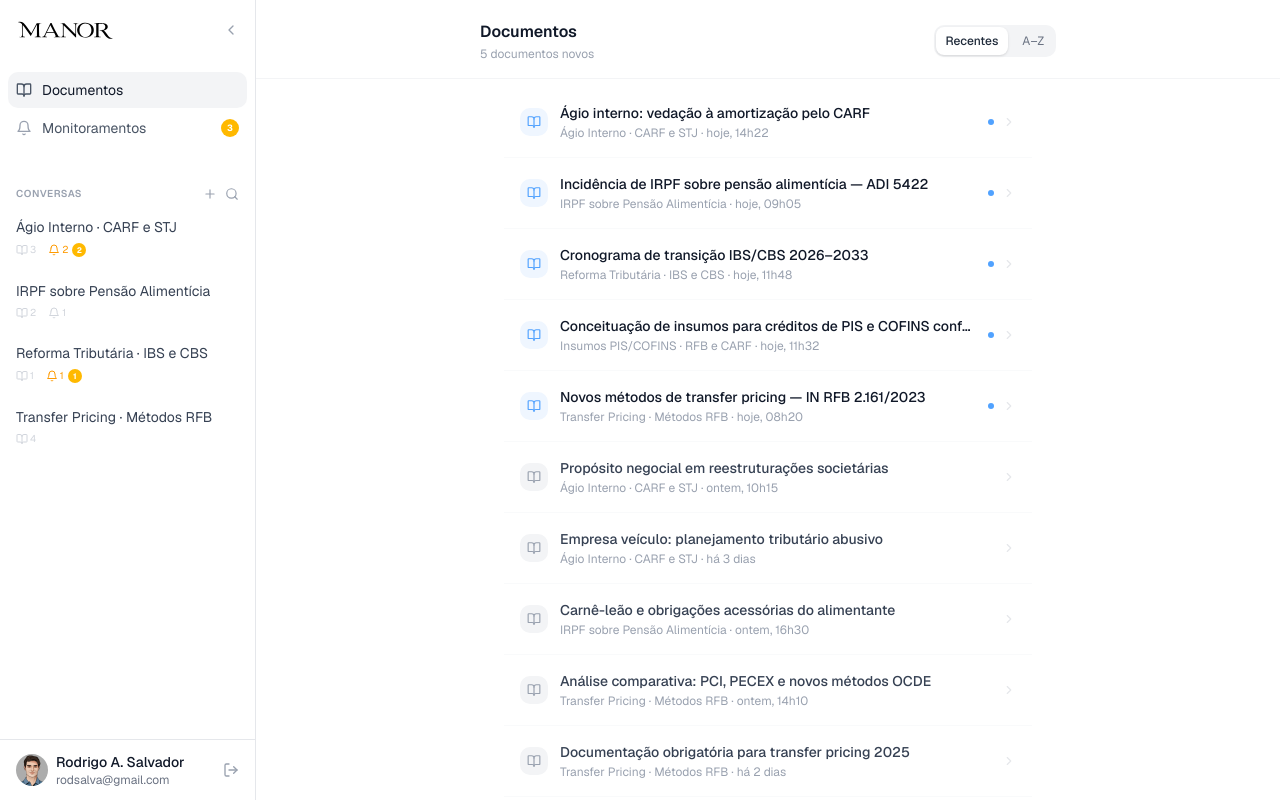
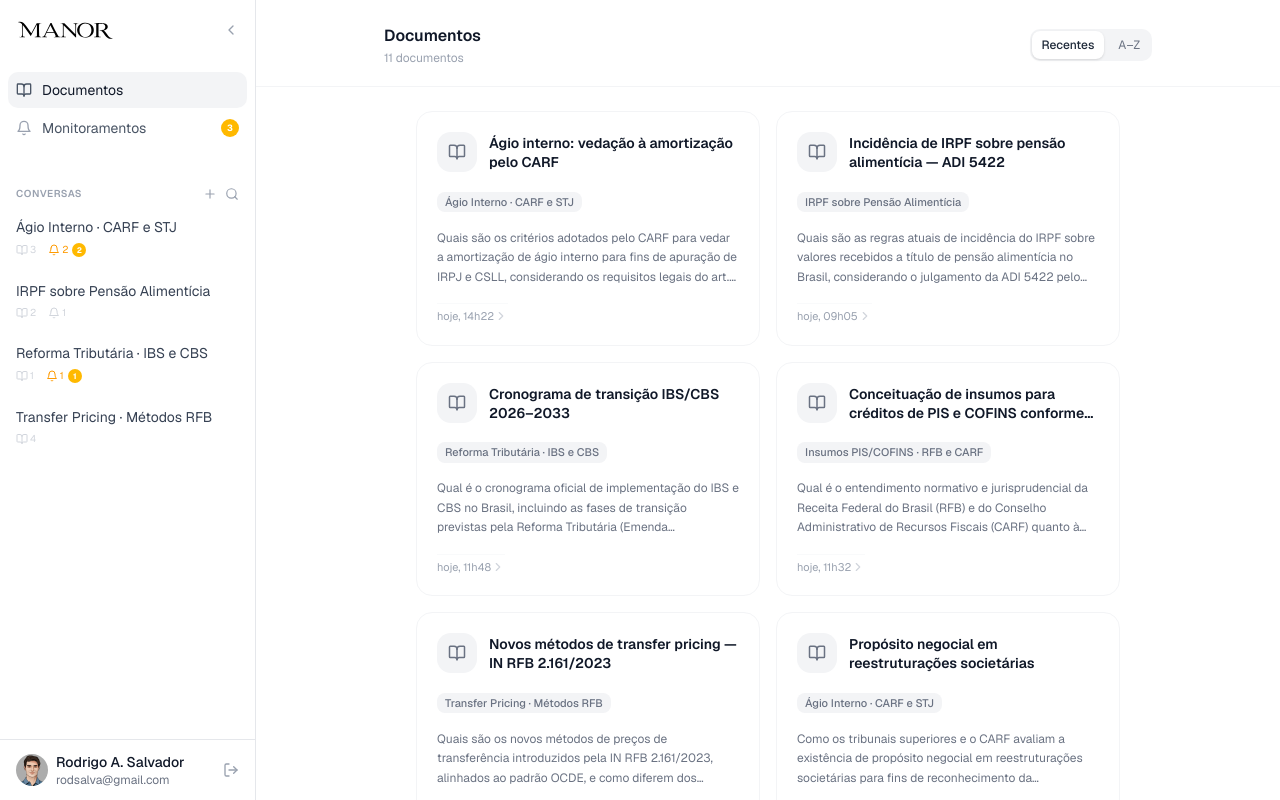
Before and after one commit to rodsalva/agentic, a Next.js app: page / in a window 1280 px wide. Both pictures are taken after a click on the button "Documentos". Built offline with nearby package versions, Linux system fonts and the light colour scheme.

Commit message:
Refine conversation and list view layouts
Adjusts conversation detail and updates document/monitoring list view structures to improve layout consistency.

Made-with: Cursor

```diff
--- a/components/chat-area-v2.tsx
+++ b/components/chat-area-v2.tsx
@@ -292,7 +292,7 @@ function PesquisaResultBubble({
                 <BookOpen className="w-[18px] h-[18px] text-gray-500" />
               </div>
               <div className="flex-1 min-w-0">
-                <p className="text-[10px] text-gray-400 font-medium uppercase tracking-wide mb-0.5">Pesquisa</p>
+                <p className="text-[10px] text-gray-400 font-medium uppercase tracking-wide mb-0.5">Documento <span className="normal-case font-normal opacity-70">· Pesquisa</span></p>
                 <p className="text-sm font-medium text-gray-900 truncate">{title}</p>
                 <p className="text-xs text-gray-400 leading-relaxed line-clamp-2 mt-1">{expandedQuery}</p>
               </div>
@@ -1165,7 +1165,7 @@ export function ChatArea({
                           <BookOpen className="w-[18px] h-[18px] text-gray-500" />
                         </div>
                         <div className="flex-1 min-w-0">
-                          <p className="text-[10px] text-gray-400 font-medium uppercase tracking-wide mb-0.5">Pesquisa</p>
+                          <p className="text-[10px] text-gray-400 font-medium uppercase tracking-wide mb-0.5">Documento <span className="normal-case font-normal opacity-70">· Pesquisa</span></p>
                           <p className="text-sm font-medium text-gray-900">Atualizações</p>
                         </div>
                       </div>
--- a/components/conversation-detail-view.tsx
+++ b/components/conversation-detail-view.tsx
@@ -147,7 +147,7 @@ function PesquisaResultDisplay({ pesquisa, onViewPesquisa }: { pesquisa: Pesquis
             <BookOpen className="w-[18px] h-[18px] text-gray-500" />
           </div>
           <div className="flex-1 min-w-0">
-            <p className="text-[10px] text-gray-400 font-medium uppercase tracking-wide mb-0.5">Pesquisa</p>
+            <p className="text-[10px] text-gray-400 font-medium uppercase tracking-wide mb-0.5">Documento <span className="normal-case font-normal opacity-70">· Pesquisa</span></p>
             <p className="text-sm font-medium text-gray-900 truncate">{pesquisa.title}</p>
             <p className="text-xs text-gray-400 leading-relaxed line-clamp-2 mt-1">{pesquisa.expandedQuery}</p>
           </div>
--- a/components/documents-list-view.tsx
+++ b/components/documents-list-view.tsx
@@ -9,7 +9,7 @@ type SortOrder = "recencia" | "alfabetica"
 
 type DocumentEntry = PesquisaData & { conversationTitle: string }
 
-function DocumentRow({
+function DocumentCard({
   doc,
   onClick,
 }: {
@@ -19,36 +19,36 @@ function DocumentRow({
   return (
     <button
       onClick={onClick}
-      className="w-full text-left px-4 py-4 border-b border-gray-50 last:border-0 hover:bg-gray-50/60 transition-colors cursor-pointer group"
+      className="w-full text-left bg-white border border-gray-100 rounded-2xl p-5 hover:border-gray-200 hover:shadow-sm transition-all cursor-pointer group flex flex-col gap-4"
     >
-      <div className="flex items-center justify-between gap-4">
-        <div className="flex items-center gap-3 min-w-0">
-          <div className={cn(
-            "w-7 h-7 rounded-lg flex items-center justify-center flex-shrink-0",
-            doc.isNew ? "bg-blue-50" : "bg-gray-100"
-          )}>
-            <BookOpen className={cn("w-3.5 h-3.5", doc.isNew ? "text-blue-400" : "text-gray-400")} />
+      {/* ── Top row: icon + title + badge ── */}
+      <div className="flex items-start justify-between gap-3">
+        <div className="flex items-start gap-3 min-w-0">
+          <div className="w-10 h-10 rounded-xl bg-gray-100 flex items-center justify-center flex-shrink-0">
+            <BookOpen className="w-[18px] h-[18px] text-gray-500" />
           </div>
-
-          <div className="min-w-0">
-            <p className={cn(
-              "text-sm font-medium truncate mb-0.5",
-              doc.isNew ? "text-gray-900" : "text-gray-700"
-            )}>
-              {doc.title}
-            </p>
-            <p className="text-xs text-gray-400 truncate">
-              {doc.conversationTitle} · {doc.timestamp}
-            </p>
+          <div className="min-w-0 pt-0.5">
+            <p className="text-sm font-semibold text-gray-900 leading-snug line-clamp-2">{doc.title}</p>
           </div>
         </div>
+      </div>
 
-        <div className="flex items-center gap-2 flex-shrink-0">
-          {doc.isNew && (
-            <span className="w-1.5 h-1.5 rounded-full bg-blue-400" />
-          )}
-          <ChevronRight className="w-3.5 h-3.5 text-gray-200 group-hover:text-gray-400 transition-colors" />
-        </div>
+      {/* ── Conversation tag ── */}
+      <div>
+        <span className="inline-flex px-2 py-0.5 bg-gray-100 text-gray-500 text-[11px] font-medium rounded-md">
+          {doc.conversationTitle}
+        </span>
+      </div>
+
+      {/* ── Query preview ── */}
+      <p className="text-xs text-gray-500 leading-relaxed line-clamp-3">
+        {doc.expandedQuery}
+      </p>
+
+      {/* ── Footer ── */}
+      <div className="flex items-center justify-between pt-1 border-t border-gray-50">
+        <p className="text-[11px] text-gray-400">{doc.timestamp}</p>
+        <ChevronRight className="w-3.5 h-3.5 text-gray-300 group-hover:text-gray-500 transition-colors" />
       </div>
     </button>
   )
@@ -67,26 +67,19 @@ export function DocumentsListView({
 
   const sorted = [...allDocs].sort((a, b) => {
     if (sort === "alfabetica") return a.title.localeCompare(b.title, "pt-BR")
-    // recencia: new first
     if (a.isNew !== b.isNew) return a.isNew ? -1 : 1
     return 0
   })
 
-  const newCount = allDocs.filter((d) => d.isNew).length
-
   return (
     <div className="flex-1 flex flex-col h-full bg-white min-w-0">
 
-      {/* ── Header ──────────────────────────────────────────────── */}
-      <div className="px-6 pt-5 pb-4 border-b border-gray-100 flex-shrink-0">
-        <div className="max-w-xl mx-auto w-full flex items-center justify-between">
+      {/* ── Header ── */}
+      <div className="px-8 pt-6 pb-5 border-b border-gray-100 flex-shrink-0">
+        <div className="max-w-3xl mx-auto w-full flex items-center justify-between">
           <div>
             <h1 className="text-base font-semibold text-gray-900">Documentos</h1>
-            {newCount > 0 && (
-              <p className="text-xs text-gray-400 mt-0.5">
-                {newCount} {newCount === 1 ? "documento novo" : "documentos novos"}
-              </p>
-            )}
+            <p className="text-xs text-gray-400 mt-0.5">{allDocs.length} documentos</p>
           </div>
 
           <div className="flex items-center gap-1 bg-gray-100 rounded-lg p-0.5">
@@ -112,15 +105,15 @@ export function DocumentsListView({
         </div>
       </div>
 
-      {/* ── List ────────────────────────────────────────────────── */}
+      {/* ── Grid ── */}
       <div className="flex-1 overflow-y-auto min-h-0 [&::-webkit-scrollbar]:w-[2px] [&::-webkit-scrollbar-thumb]:bg-gray-100">
-        <div className="max-w-xl mx-auto w-full px-6 py-2">
+        <div className="max-w-3xl mx-auto w-full px-8 py-6">
           {sorted.length === 0 ? (
-            <p className="text-sm text-gray-400 text-center py-16">Nenhum documento ainda.</p>
+            <p className="text-sm text-gray-400 text-center py-20">Nenhuma pesquisa ainda.</p>
           ) : (
-            <div className="divide-y divide-gray-50">
+            <div className="grid grid-cols-2 gap-4">
               {sorted.map((doc) => (
-                <DocumentRow key={doc.id} doc={doc} onClick={() => onViewPesquisa(doc)} />
+                <DocumentCard key={doc.id} doc={doc} onClick={() => onViewPesquisa(doc)} />
               ))}
             </div>
           )}
--- a/components/monitorings-list-view.tsx
+++ b/components/monitorings-list-view.tsx
@@ -3,64 +3,86 @@
 import { useState } from "react"
 import { Bell, Pause, ChevronRight } from "lucide-react"
 import { cn } from "@/lib/utils"
-import type { MonitoringSubscription } from "@/lib/monitoring-data"
+import type { MonitoringSubscription, SourceType } from "@/lib/monitoring-data"
 
 type SortOrder = "recencia" | "alfabetica"
 
-function MonitoringRow({
+const SOURCE_LABELS: Record<SourceType, string> = {
+  stf: "STF",
+  stj: "STJ",
+  trf: "TRF",
+  receita: "Receita Federal",
+  dou: "DOU",
+  carf: "CARF",
+}
+
+function MonitoringCard({
   monitoring,
   onClick,
 }: {
   monitoring: MonitoringSubscription
   onClick: () => void
 }) {
+  const isPaused = monitoring.status === "paused"
+
   return (
     <button
       onClick={onClick}
-      className="w-full text-left px-4 py-4 border-b border-gray-50 last:border-0 hover:bg-gray-50/60 transition-colors cursor-pointer group"
+      className="w-full text-left bg-white border border-gray-100 rounded-2xl p-5 hover:border-gray-200 hover:shadow-sm transition-all cursor-pointer group flex flex-col gap-4"
     >
-      <div className="flex items-center justify-between gap-4">
-        <div className="flex items-center gap-3 min-w-0">
-          {/* Icon */}
-          <div className={cn(
-            "w-7 h-7 rounded-lg flex items-center justify-center flex-shrink-0",
-            monitoring.hasNew ? "bg-amber-100" : "bg-gray-100"
-          )}>
-            <Bell className={cn("w-3.5 h-3.5", monitoring.hasNew ? "text-amber-500" : "text-gray-400")} />
+      {/* ── Top row: icon + name + badge ── */}
+      <div className="flex items-start justify-between gap-3">
+        <div className="flex items-start gap-3 min-w-0">
+          <div className="w-10 h-10 rounded-xl bg-gray-100 flex items-center justify-center flex-shrink-0">
+            {isPaused
+              ? <Pause className="w-[18px] h-[18px] text-gray-400" />
+              : <Bell className="w-[18px] h-[18px] text-gray-500" />
+            }
           </div>
-
-          {/* Name + meta */}
-          <div className="min-w-0">
-            <div className="flex items-center gap-2 mb-0.5">
-              <p className={cn(
-                "text-sm font-medium truncate",
-                monitoring.hasNew ? "text-gray-900" : "text-gray-700"
-              )}>
-                {monitoring.name}
-              </p>
-              {monitoring.status === "paused" && (
-                <Pause className="w-3 h-3 text-gray-300 flex-shrink-0" />
-              )}
-            </div>
-            <p className="text-xs text-gray-400">
-              {monitoring.status === "paused"
-                ? "Pausado"
-                : monitoring.hasNew
-                  ? `${monitoring.newCount} ${monitoring.newCount === 1 ? "atualização" : "atualizações"} · verificado ${monitoring.lastChecked}`
-                  : `Verificado ${monitoring.lastChecked}`
-              }
+          <div className="min-w-0 pt-0.5">
+            <p className="text-sm font-semibold text-gray-900 leading-snug">{monitoring.name}</p>
+            <p className="text-[11px] text-gray-400 mt-1">
+              {isPaused ? "Pausado" : `Verificado ${monitoring.lastChecked}`}
             </p>
           </div>
         </div>
+        {monitoring.hasNew && (
+          <span className="flex-shrink-0 px-2 py-1 bg-amber-100 text-amber-700 text-[10px] font-semibold rounded-lg leading-none">
+            {monitoring.newCount} {monitoring.newCount === 1 ? "atualização" : "atualizações"}
+          </span>
+        )}
+      </div>
 
-        <div className="flex items-center gap-2 flex-shrink-0">
-          {monitoring.hasNew && (
-            <span className="inline-flex items-center justify-center min-w-[20px] h-5 px-1.5 rounded-full bg-amber-400 text-white text-[10px] font-bold leading-none">
-              {monitoring.newCount}
-            </span>
-          )}
-          <ChevronRight className="w-3.5 h-3.5 text-gray-200 group-hover:text-gray-400 transition-colors" />
-        </div>
+      {/* ── Scope tags ── */}
+      <div className="flex flex-wrap gap-1.5">
+        {monitoring.scope.sources.map((s) => (
+          <span key={s} className="px-2 py-0.5 bg-gray-100 text-gray-600 text-[11px] font-medium rounded-md">
+            {SOURCE_LABELS[s]}
+          </span>
+        ))}
+        {monitoring.scope.tributos.map((t) => (
+          <span key={t} className="px-2 py-0.5 bg-gray-100 text-gray-500 text-[11px] rounded-md">
+            {t}
+          </span>
+        ))}
+        {monitoring.scope.assuntos.map((a) => (
+          <span key={a} className="px-2 py-0.5 bg-gray-50 text-gray-400 text-[11px] rounded-md border border-gray-100">
+            {a}
+          </span>
+        ))}
+      </div>
+
+      {/* ── Impact summary ── */}
+      <p className="text-xs text-gray-500 leading-relaxed line-clamp-3">
+        {monitoring.impactSummary}
+      </p>
+
+      {/* ── Footer ── */}
+      <div className="flex items-center justify-between pt-1 border-t border-gray-50">
+        <p className="text-[11px] text-gray-400">
+          {monitoring.items.length} {monitoring.items.length === 1 ? "item" : "itens"} monitorados
+        </p>
+        <ChevronRight className="w-3.5 h-3.5 text-gray-300 group-hover:text-gray-500 transition-colors" />
       </div>
     </button>
   )
@@ -76,10 +98,7 @@ export function MonitoringsListView({
   const [sort, setSort] = useState<SortOrder>("recencia")
 
   const sorted = [...monitorings].sort((a, b) => {
-    if (sort === "alfabetica") {
-      return a.name.localeCompare(b.name, "pt-BR")
-    }
-    // recencia: with updates first (by newCount desc), then paused/empty last
+    if (sort === "alfabetica") return a.name.localeCompare(b.name, "pt-BR")
     if (a.hasNew !== b.hasNew) return a.hasNew ? -1 : 1
     if (a.newCount !== b.newCount) return b.newCount - a.newCount
     if (a.status !== b.status) return a.status === "active" ? -1 : 1
@@ -91,19 +110,20 @@ export function MonitoringsListView({
   return (
     <div className="flex-1 flex flex-col h-full bg-white min-w-0">
 
-      {/* ── Header ──────────────────────────────────────────────── */}
-      <div className="px-6 pt-5 pb-4 border-b border-gray-100 flex-shrink-0">
-        <div className="max-w-xl mx-auto w-full flex items-center justify-between">
+      {/* ── Header ── */}
+      <div className="px-8 pt-6 pb-5 border-b border-gray-100 flex-shrink-0">
+        <div className="max-w-3xl mx-auto w-full flex items-center justify-between">
           <div>
             <h1 className="text-base font-semibold text-gray-900">Monitoramentos</h1>
-            {totalUpdates > 0 && (
+            {totalUpdates > 0 ? (
               <p className="text-xs text-gray-400 mt-0.5">
                 {totalUpdates} {totalUpdates === 1 ? "atualização ainda não vista" : "atualizações ainda não vistas"}
               </p>
+            ) : (
+              <p className="text-xs text-gray-400 mt-0.5">{monitorings.length} ativos</p>
             )}
           </div>
 
-          {/* Sort toggle */}
           <div className="flex items-center gap-1 bg-gray-100 rounded-lg p-0.5">
             <button
               onClick={() => setSort("recencia")}
@@ -127,15 +147,15 @@ export function MonitoringsListView({
         </div>
       </div>
 
-      {/* ── List ────────────────────────────────────────────────── */}
+      {/* ── Grid ── */}
       <div className="flex-1 overflow-y-auto min-h-0 [&::-webkit-scrollbar]:w-[2px] [&::-webkit-scrollbar-thumb]:bg-gray-100">
-        <div className="max-w-xl mx-auto w-full px-6 py-2">
+        <div className="max-w-3xl mx-auto w-full px-8 py-6">
           {sorted.length === 0 ? (
-            <p className="text-sm text-gray-400 text-center py-16">Nenhum monitoramento ainda.</p>
+            <p className="text-sm text-gray-400 text-center py-20">Nenhum monitoramento ainda.</p>
           ) : (
-            <div className="divide-y divide-gray-50">
+            <div className="grid grid-cols-2 gap-4">
               {sorted.map((m) => (
-                <MonitoringRow key={m.id} monitoring={m} onClick={() => onSelectMonitoring(m.id)} />
+                <MonitoringCard key={m.id} monitoring={m} onClick={() => onSelectMonitoring(m.id)} />
               ))}
             </div>
           )}
```
